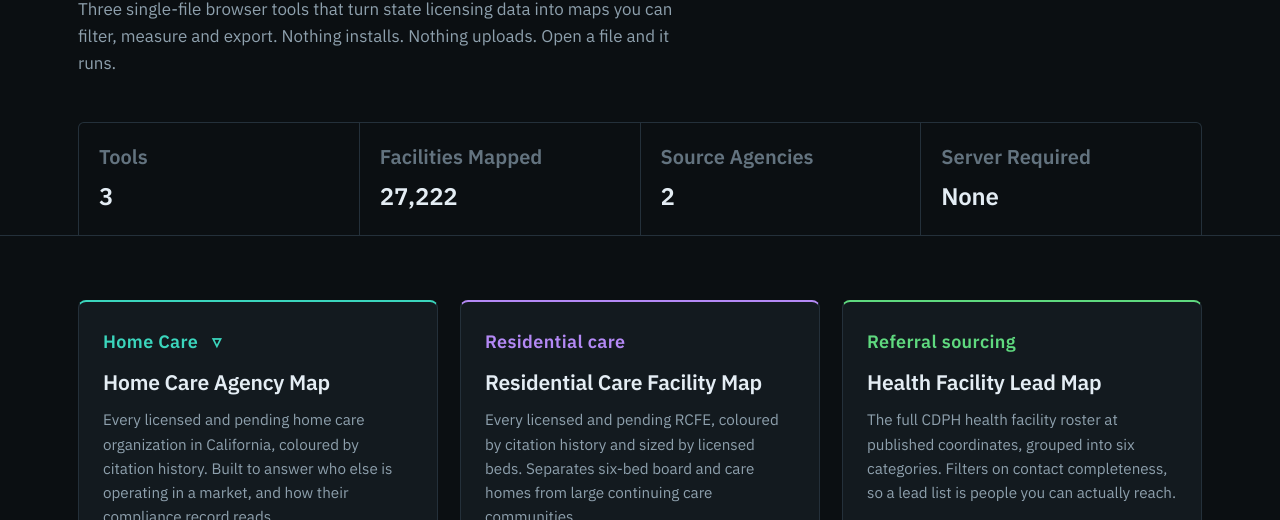
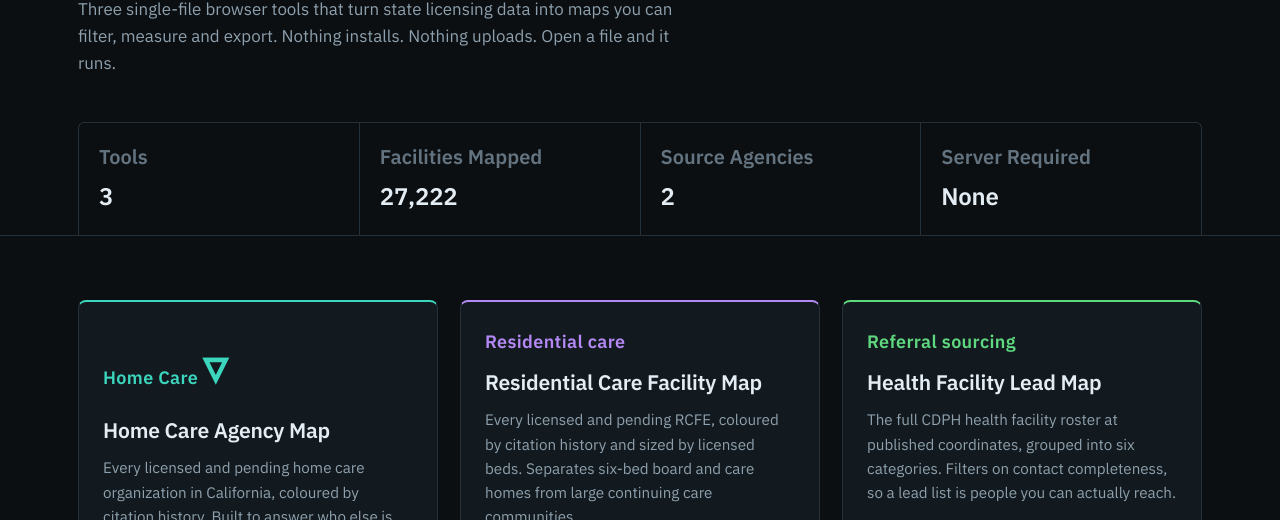
Before and after one commit to spencer-rogersai/spencer-rogersai.github.io, a plain HTML site: page index.html in a window 1280 px wide. Shown: the part 280-800 px from the top of the page. Drawn offline with Linux system fonts and the light colour scheme.

Commit message:
Update kicker text for Home Care section

```diff
--- a/index.html
+++ b/index.html
@@ -47,7 +47,7 @@
     <div class="grid">
 
       <article class="card" data-accent="teal">
-        <p class="kicker">Home Care &nbsp &triangledown;</p>
+        <p class="kicker">Home Care <span style="font-size: 48px;">&triangledown;</span></p>
         <h2><a class="card-title" href="tools/home-care-map.html">Home Care Agency Map</a></h2>
         <p class="card-body">Every licensed and pending home care organization in California, coloured by citation history. Built to answer who else is operating in a market, and how their compliance record reads.</p>
 
```
